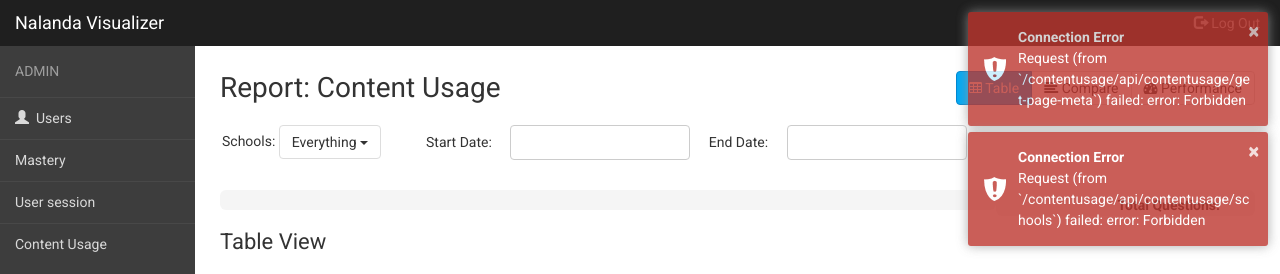
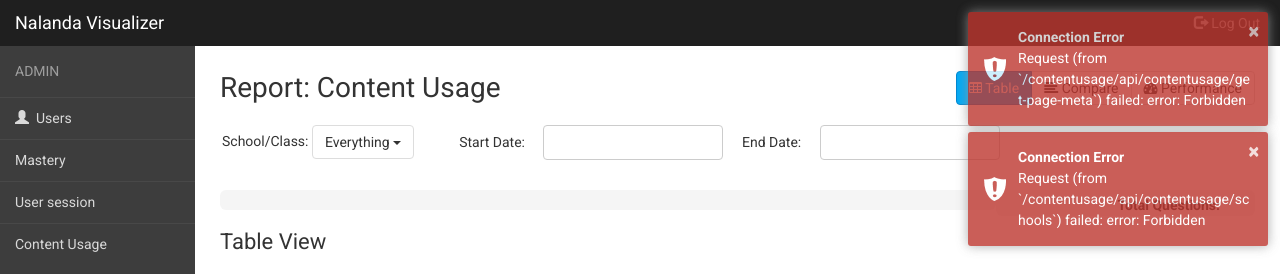
Before and after one commit to swapnil106111/Nalanda_Dashboard, a Django app: template contentusage/templates/contentusagereport.html in a window 1280 px wide. Shown: the top 274 px of the page. Run offline with Django 3.2, Linux system fonts and the light colour scheme; the template is opened without the code that fills it, so the values that code supplies are empty; the visitor is signed in with stand-in values (Sample User, id 1); some libraries are stand-ins or nearby versions.

Commit message:
Rename filter name

```diff
--- a/contentusage/templates/contentusagereport.html
+++ b/contentusage/templates/contentusagereport.html
@@ -58,7 +58,7 @@
                 </div>
                 <div class="report-settings row">
                     <div class="topic">
-                        Schools:
+                        School/Class:
                         <button class="btn btn-default toggle-button" type="button">
                             <span class="topic-dropdown-text">Everything</span>
                             <span class="caret"></span>
```
